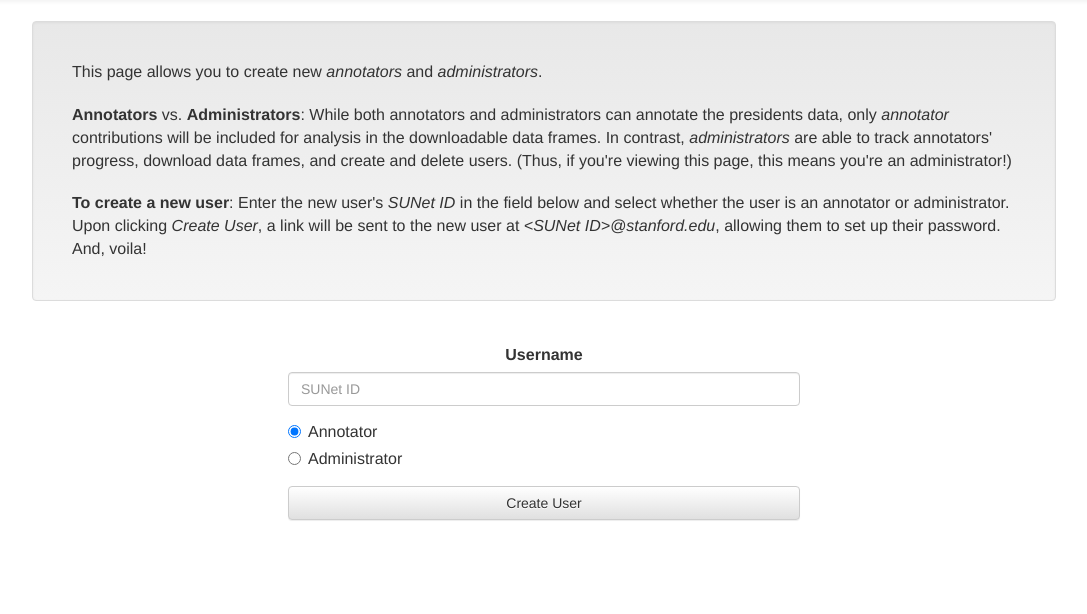
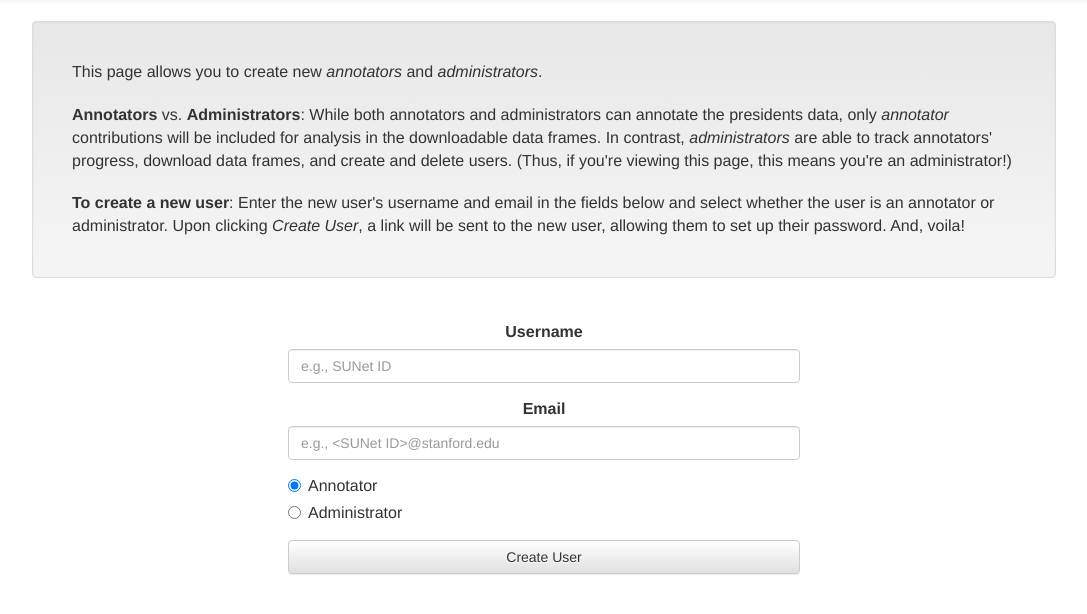
Before and after one commit to tsnaomi/metrics-gold, a Flask app: template templates/add_user.html in a window 1280 px wide. Shown: the part 51-665 px from the top of the page, without its empty margins (96-1183 px from the left). Run offline with Flask 2, Linux system fonts and the light colour scheme; the template is opened without the code that fills it, so the values that code supplies are empty; parts of the project's set-up code (start-up, migrations or seed data) failed here and were passed over; some libraries are stand-ins or nearby versions.

Commit message:
add email field to add_user

```diff
--- a/app.py
+++ b/app.py
@@ -87,9 +87,9 @@ class User(db.Model):
         lazy='dynamic',
         )
 
-    def __init__(self, username, password):
+    def __init__(self, username, email, password):
         self.username = username
-        self.email = username + '@stanford.edu'
+        self.email = email
         self.password = flask_bcrypt.generate_password_hash(password)
 
     def __repr__(self):
@@ -978,6 +978,7 @@ def add_user_view():
     ''' '''
     if request.method == 'POST':
         username = request.form['username']
+        email = request.form['email']
 
         if username:
             # create a random password
@@ -985,7 +986,7 @@ def add_user_view():
 
             try:
                 # add user
-                user = User(username, password)
+                user = User(username, email, password)
                 user.is_admin = bool(int(request.form.get('is_admin')))
                 db.session.add(user)
                 db.session.commit()
--- a/templates/add_user.html
+++ b/templates/add_user.html
@@ -9,7 +9,7 @@ Metric Gold | Add User
 <div class='well'>
     <p>This page allows you to create new <i>annotators</i> and <i>administrators</i>.</p>
     <p><strong>Annotators</strong> vs. <strong>Administrators</strong>: While both annotators and administrators can annotate the presidents data, only <i>annotator</i> contributions will be included for analysis in the downloadable data frames. In contrast, <i>administrators</i> are able to track annotators' progress, download data frames, and create and delete users. (Thus, if you're viewing this page, this means you're an administrator!)</p>
-    <p><strong>To create a new user</strong>: Enter the new user's <i>SUNet ID</i> in the field below and select whether the user is an annotator or administrator. Upon clicking <i>Create User</i>, a link will be sent to the new user at <i>&lt;SUNet ID&gt;@stanford.edu</i>, allowing them to set up their password. And, voila!</p>
+    <p><strong>To create a new user</strong>: Enter the new user's username and email in the fields below and select whether the user is an annotator or administrator. Upon clicking <i>Create User</i>, a link will be sent to the new user, allowing them to set up their password. And, voila!</p>
 </div>
 
 <br>
@@ -19,7 +19,11 @@ Metric Gold | Add User
     <input type='hidden' name='_csrf_token' value='{{ csrf_token() }}'>
     <div class='form-group'>
         <label>Username</label>
-        <input class='form-control' type='text' name='username' placeholder='SUNet ID' required>
+        <input class='form-control' type='text' name='username' placeholder='e.g., SUNet ID' required>
+    </div>
+    <div class='form-group'>
+        <label>Email</label>
+        <input class='form-control' type='text' name='email' placeholder='e.g., <SUNet ID>@stanford.edu' required>
     </div>
     <div class='form-group'>
         <div class='radio'>
```
